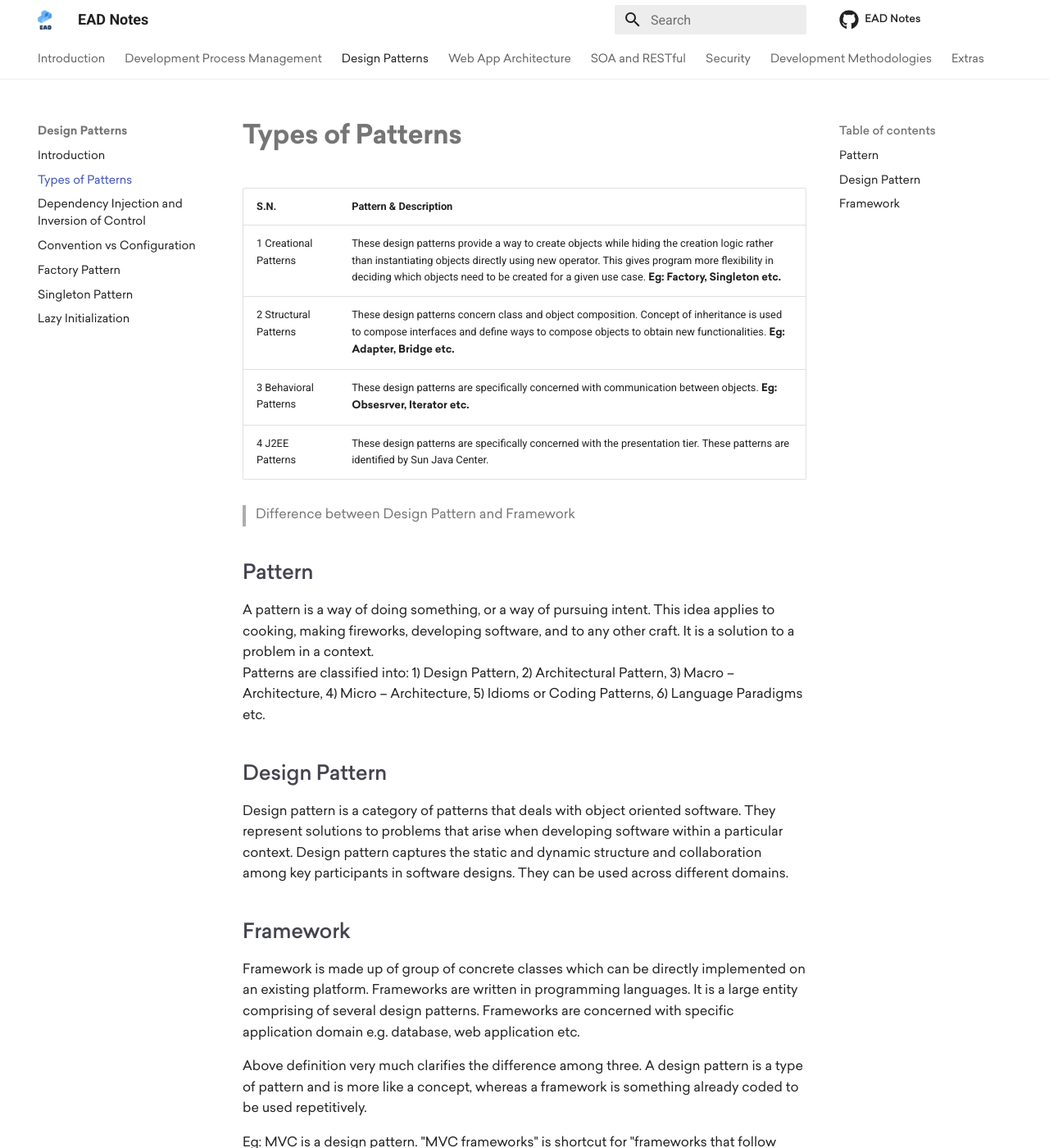
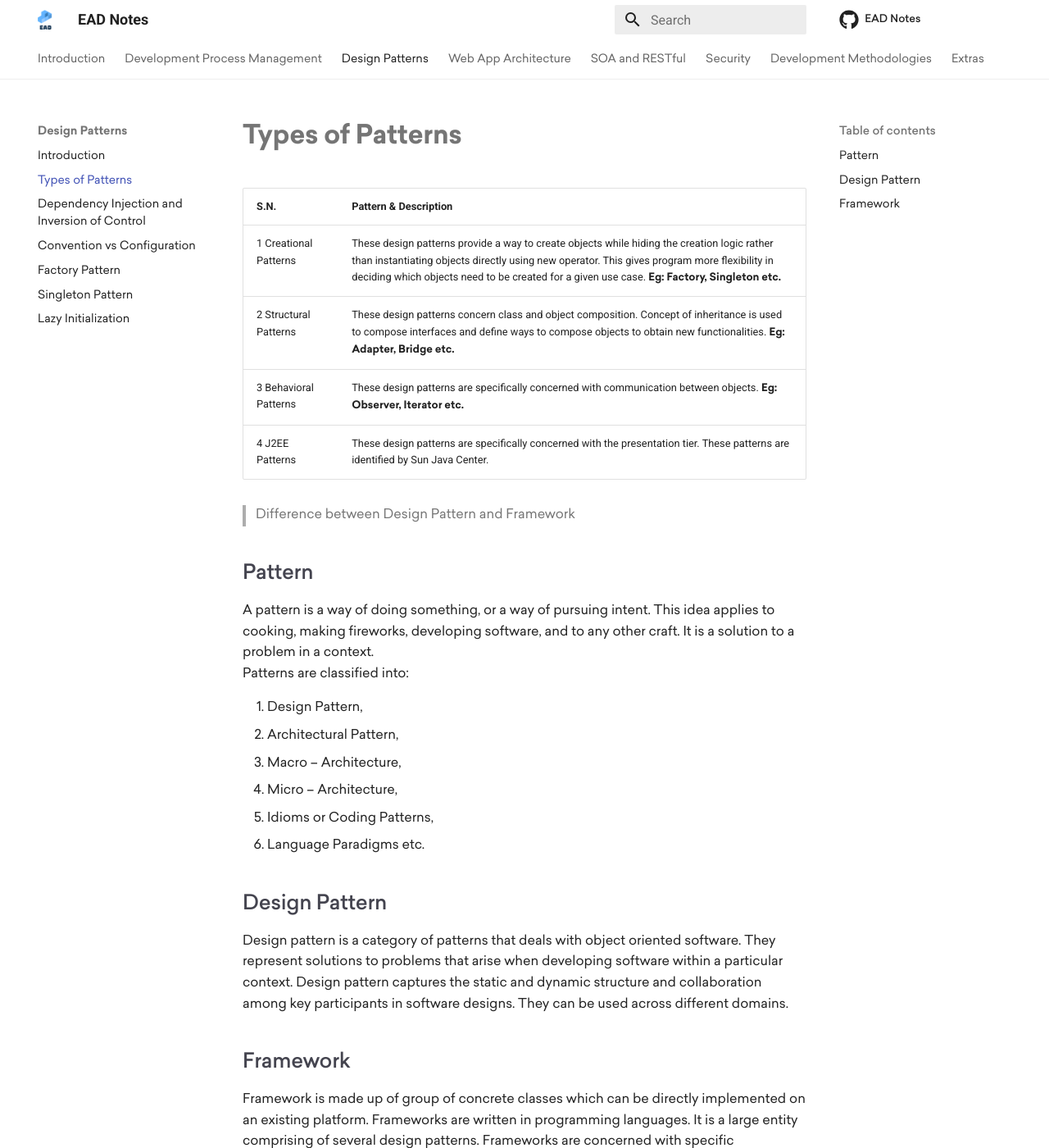
Before and after one commit to theArjun/ead-notes, an MkDocs documentation site: the page built from notes/design-patterns/types-of-patterns.md, in a window 1280 px wide and 1400 px high. Shown: the whole window at 82% size. Built offline with MkDocs 1.6.1 and Material for MkDocs 9.7.7, drawn with Linux system fonts in a browser that asks for light colours; comment, search, counter and statistics services are not loaded.

Commit message:
Update typo

```diff
--- a/notes/design-patterns/types-of-patterns.md
+++ b/notes/design-patterns/types-of-patterns.md
@@ -7,7 +7,7 @@ description: Brief explaination of the types of design patterns.
 | --------------------- | ----------------------------------------------------------------------------------------------------------------------------------------------------------------------------------- |
 | 1 Creational Patterns |  These design patterns provide a way to create objects while hiding the creation logic rather than instantiating objects directly using new operator. This gives program more flexibility in deciding which objects need to be created for a given use case.  **Eg: Factory, Singleton etc.**|
 | 2 Structural Patterns |  These design patterns concern class and object composition. Concept of inheritance is used to compose interfaces and define ways to compose objects to obtain new functionalities. **Eg: Adapter, Bridge etc.** |
-| 3 Behavioral Patterns |  These design patterns are specifically concerned with communication between objects. **Eg: Obsesrver, Iterator etc.**                                                                                              |
+| 3 Behavioral Patterns |  These design patterns are specifically concerned with communication between objects. **Eg: Observer, Iterator etc.**                                                                                              |
 | 4 J2EE Patterns       |  These design patterns are specifically concerned with the presentation tier. These patterns are identified by Sun Java Center.                                                     |
 
 
@@ -16,12 +16,13 @@ description: Brief explaination of the types of design patterns.
 ## Pattern
 A pattern is a way of doing something, or a way of pursuing intent. This idea applies to cooking, making fireworks, developing software, and to any other craft. It is a solution to a problem in a context.
 Patterns are classified into:
-1) Design Pattern,
-2) Architectural Pattern,
-3) Macro – Architecture,
-4) Micro – Architecture,
-5) Idioms or Coding Patterns,
-6) Language Paradigms etc.
+
+1. Design Pattern,
+2. Architectural Pattern,
+3. Macro – Architecture,
+4. Micro – Architecture,
+5. Idioms or Coding Patterns,
+6. Language Paradigms etc.
 
 ## Design Pattern
 Design pattern is a category of patterns that deals with object oriented software. They represent solutions to problems that arise when developing software within a particular context. Design pattern captures the static and dynamic structure and collaboration among key participants in software designs. They can be used across different domains.
```
